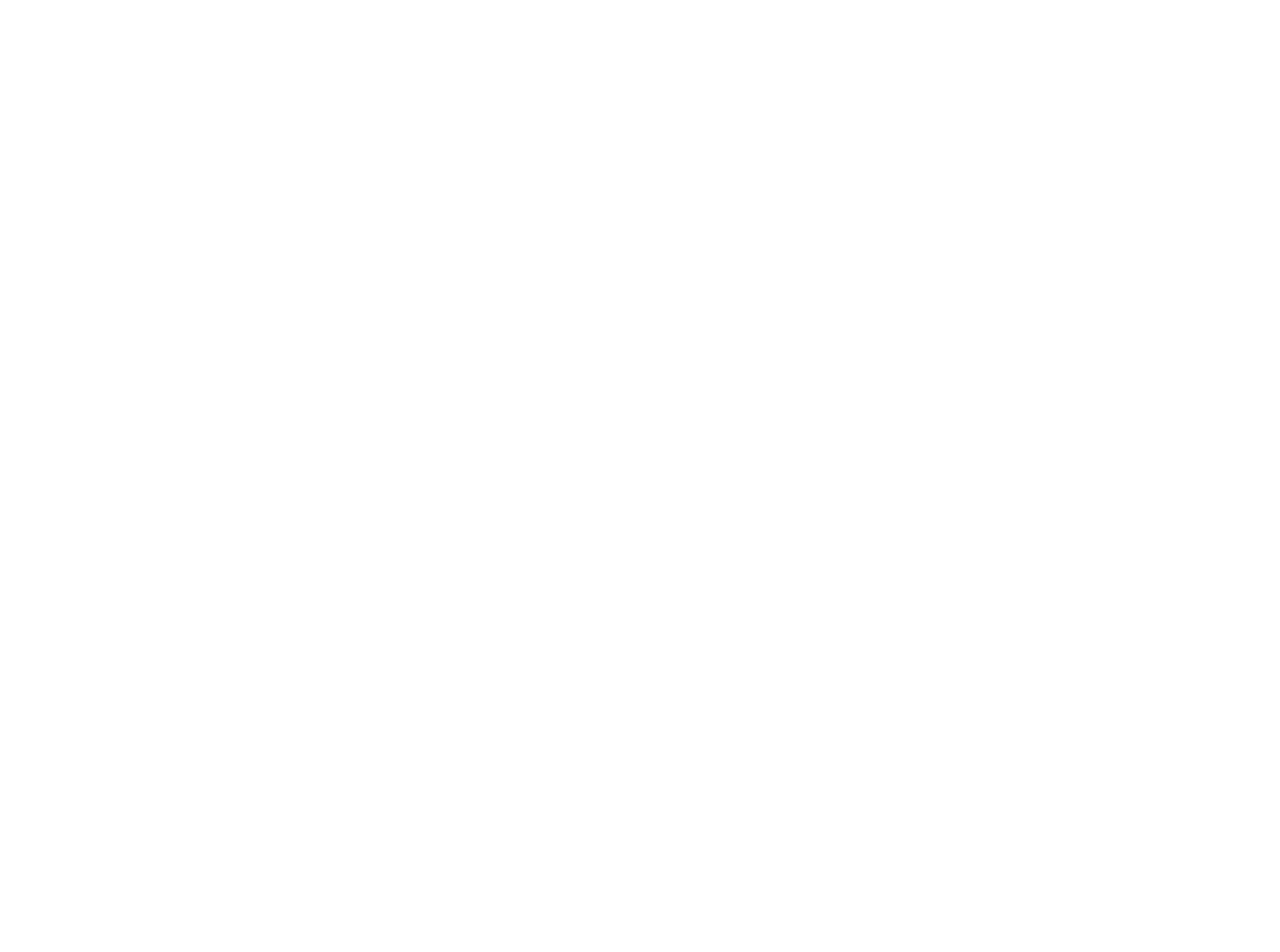
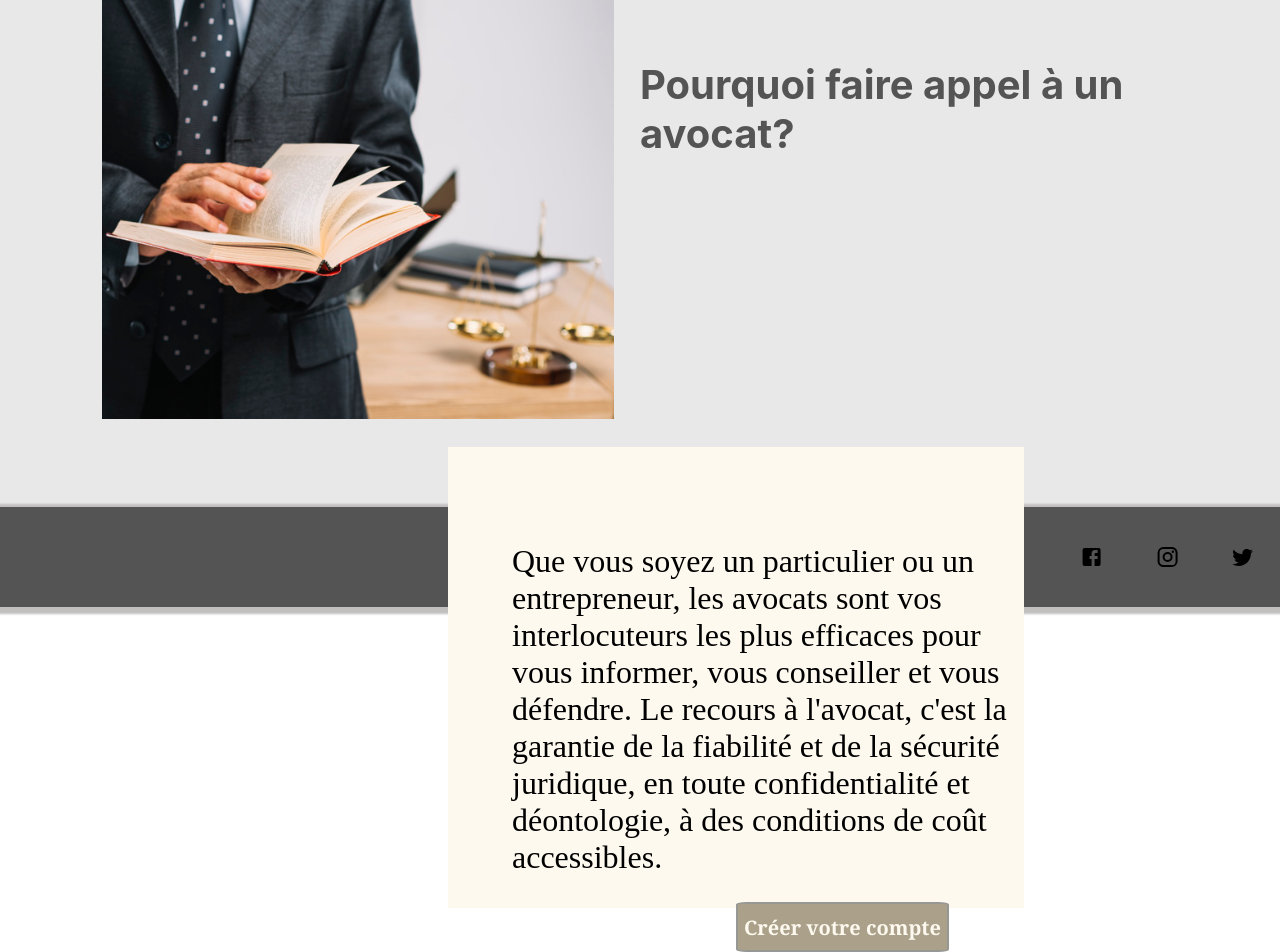
Before and after one commit to OmniaGomaa88/avocatEnligne-Client, a React (Create React App) app: page / in a window 1280 px wide. Shown: the part 1674-2626 px from the top of the page. Before the commit the page ends 1492 px from the top, so only its background shows below. Built offline with nearby package versions, Linux system fonts and the light colour scheme; no server answers.

Commit message:
service client part in homePage

```diff
--- a/src/Pages/home/home.js
+++ b/src/Pages/home/home.js
@@ -1,8 +1,11 @@
 import React from "react";
-import searchIcon from "../../assets/imges/search.png"
-import ProfilsIcon from "../../assets/imges/Profils.png"
-import RendezVousIcon from "../../assets/imges/RendezVous.png"
+import searchIcon from "../../assets/imges/search.png";
+import ProfilsIcon from "../../assets/imges/Profils.png";
+import RendezVousIcon from "../../assets/imges/RendezVous.png";
+import MaleLawyerReading from "../../assets/imges/maleLawyer.png";
+import avocatService from "../../assets/imges/avocatService.jpg";
 import "./home.scss";
+
 const Home = (props) => {
   return (
     <div className="Home">
@@ -10,20 +13,49 @@
         <h2>Comment ça marche?</h2>
         <figure className="services">
           <div className="Service">
-            <img src={searchIcon} alt="search Icon" className="servicesIconsStyle"></img>
+            <img
+              src={searchIcon}
+              alt="search Icon"
+              className="servicesIconsStyle"
+            ></img>
             <h3>Rechercher un avocat par spécialité et ville</h3>
-            </div>
-            <div className="Service">
-            <img src={ProfilsIcon} alt="Profils Icon" className="servicesIconsStyle"></img>
+          </div>
+          <div className="Service">
+            <img
+              src={ProfilsIcon}
+              alt="Profils Icon"
+              className="servicesIconsStyle"
+            ></img>
             <h3>Choisissez le bon avocat pour vous</h3>
-            </div>
-            <div className="Service">
-            <img src={RendezVousIcon} alt="RendezVous Icon" className="servicesIconsStyle"></img>
+          </div>
+          <div className="Service">
+            <img
+              src={RendezVousIcon}
+              alt="RendezVous Icon"
+              className="servicesIconsStyle"
+            ></img>
             <h3>Prenez un rendez-vous</h3>
-            </div>
+          </div>
         </figure>
       </div>
-      <div className="clientServicesContainer"></div>
+      <div className="clientServicesContainer">
+        <h2 className="clientServiceTitle">
+          Pourquoi faire appel à un avocat?
+        </h2>
+        <img src={MaleLawyerReading}></img>
+        <div className="clientServiceTexte">
+          <p>
+            Que vous soyez un particulier ou un entrepreneur, les avocats sont
+            vos interlocuteurs les plus efficaces pour vous informer, vous
+            conseiller et vous défendre. Le recours à l'avocat, c'est la
+            garantie de la fiabilité et de la sécurité juridique, en toute
+            confidentialité et déontologie, à des conditions de coût
+            accessibles.
+
+          </p>
+          <button className="createComptBtn"> Créer votre compte</button>
+        </div>
+      </div>
       <div className="avocatServicesContainer"></div>
       <div className="temoignContainer"></div>
       <div className="nouveuxAvocatsContainer"></div>
--- a/src/Pages/home/home.scss
+++ b/src/Pages/home/home.scss
@@ -1,6 +1,11 @@
 
 .Home{
     margin: 0;
+    background-color: #E8E8E8;
+    h2{
+        color: #545454;
+        font-size:40px
+    }
 
 }
 .servicesContainer {
@@ -10,11 +15,8 @@
     align-items: center;
     margin-top: 5%;
     padding-top: 15%;
-    background-color: #E8E8E8;
-    h2{
-        color: #545454;
-        font-size:40px
-    }
+
+
 }
 .services{
 
@@ -31,7 +33,7 @@
     flex-direction: column;
     justify-content:center;
     // width:70%;
-    border:2px solid red;
+
     margin-left: 5%;
    text-align: center;
 }
@@ -39,3 +41,59 @@
     margin-left: 25%;
     width: 30%;
 }
+.clientServicesContainer{
+    position: relative;
+    width: 100%;
+    height: 600px;
+    margin-top: 15%;
+
+    img{
+        width: 40%;
+z-index: 1;
+        position: absolute;
+        top:0;
+        left: 8%;
+    };
+    .clientServiceTitle{
+        position: absolute;
+        top:20%;
+        left: 50%;
+    };
+    .clientServiceTexte{
+        position: absolute;
+        top:90%;
+        left: 35%;
+        width:40%;
+        // height: 200px;
+       background-color: #FDF9EF;
+       font-size:2em;
+     padding-left: 5%;
+       padding-top: 5%;
+       font-family: 'Times New Roman', Times, serif;
+
+    }
+}
+.createComptBtn{
+    position: absolute;
+    top:80%;
+    left: 50%;
+    margin-top: 15%;
+    color: #FDF9EF;
+    border: 2px solid #979793;
+    background-color: #aba18b;
+    border-radius: 5%;
+    font-weight: bold;
+    width: auto;
+    height: 50px;
+    font-family: Georgia, "Times New Roman", Times, serif;
+    box-shadow: inset 0 0 0 0 rgb(177, 174, 174);
+    font-size: 20px;
+    transition: ease-out 0.4s;
+    outline: none;
+    cursor: pointer;
+
+    &:hover {
+      box-shadow: inset 200px 0 0 0 rgb(253, 250, 250);
+      color: #aba18b;
+    }
+}
--- a/src/Pages/inscription/enregistre.js
+++ b/src/Pages/inscription/enregistre.js
@@ -2,7 +2,7 @@
 import EnregistreForm from "../../components/enregisterAvocatForm";
 import ClientEnregistreForm from "../../components/enregisterClientForm";
 import { useRef, useEffect, useState, useContext } from "react";
-import Male_Lawyer_Reading_Img from "../../assets/imges/Male_Lawyer_Reading .png";
+import Male_Lawyer_Reading_Img from "../../assets/imges/maleLawyer.png";
 import "../../components/style/form.scss"
 import "./enregistre.scss";
 const Enregistre = (props) => {
--- a/src/Pages/login/login.js
+++ b/src/Pages/login/login.js
@@ -3,7 +3,7 @@
 import { useState } from "react";
 import "../../components/style/form.scss";
 import "../../Pages/inscription/enregistre.scss";
-import client_avec_avocat_Img from "../../assets/imges/clientEnrigster.jpg";
+import client_avec_avocat_Img from "../../assets/imges/unnamed.png";
 import Male_Lawyer_Img from "../../assets/imges/online-avocat.jpeg";
 import avocatService from "../../services/Avocat";
 import clientService from "../../services/client";
--- a/src/components/enregisterClientForm.js
+++ b/src/components/enregisterClientForm.js
@@ -2,7 +2,7 @@
 
 import clientService from "../services/client";
 import "./style/form.scss";
-import client_avec_avocat_Img from "../assets/imges/clientEnrigster.jpg"
+import client_avec_avocat_Img from "../assets/imges/unnamed.png"
 const ClientEnregistreForm = (props) => {
   const classHiden = props.className
   const [error, setError] = useState(false);
```
Also changed, not shown: src/assets/imges/avocatService.jpg (renamed from src/assets/imges/clientEnrigster.jpg), src/assets/imges/maleLawyer.png (renamed from src/assets/imges/Male_Lawyer_Reading .png).
